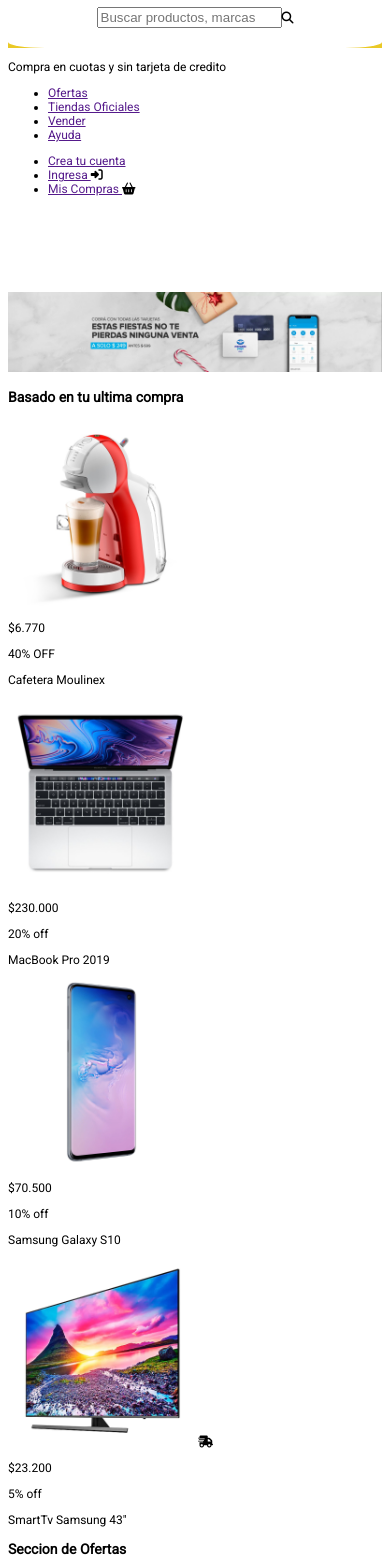
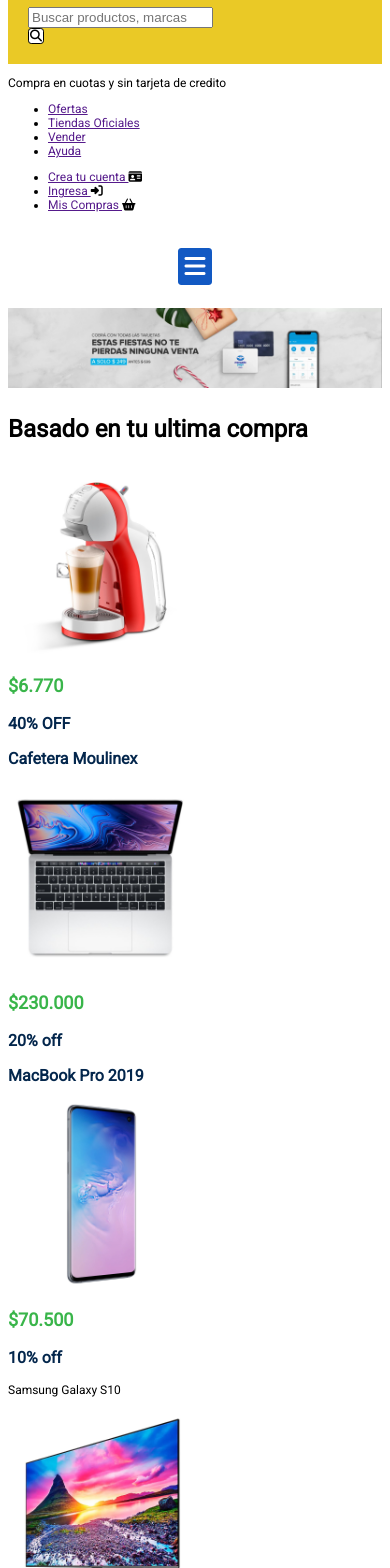
Before and after one commit to Leito1982/MercadoLiebre, a website: page views/home.html in a window 390 px wide. Shown: the part 121-1689 px from the top of the page. Drawn offline with Linux system fonts and the light colour scheme.

Commit message:
mejorando algunas cuestiones

```diff
--- a/public/css/style.css
+++ b/public/css/style.css
@@ -9,6 +9,7 @@
     --Verde: #39b54a;
 }
 
+/* Estructura */
 body {
 
     font-family: "roboto", sans-serif;
@@ -19,17 +20,71 @@
     background-color: var(--Amarillo);
 }
 
+article {
+
+}
+
 .burger-menu {
     text-align: center;
-    padding: 10px;
+    padding: 20px;
 }
 
-.pagos {
+
+.formas_pagos {
     text-align: center;
 }
 
 footer {
     background-color: var(--Gris-claro);
+}
+
+/* Titulos */
+
+
+.titulares {
+    font-size: 24px;
+    font-weight: bold;
+}
+
+.precio {
+    font-size: 18px;
+    font-weight: bold;
+    color: var(--Verde);
+}
+
+.descuento {
+    font-size: 16px;
+    font-weight: bold;
+    color: var(--Azul);
+}
+
+.descripcion {
+    font-size: 16px;
+    font-weight: bold;
+    color: var(--Azul);
+}
+
+
+#buscador {
+    /* background-color: white; */
+    color: black;
+    font-size: 1em;
+    padding: 20px;
+    border-radius: 10%;
+    /*   text-align: center; */
+}
+
+
+
+/* iconos */
+
+.fa-bars {
+    color: white;
+    background-color: var(--Celeste);
+    font-size: 2em;
+    padding: 2%;
+    margin: 1%;
+    border-radius: 10%;
 }
 
 .fa-credit-card {
@@ -49,31 +104,13 @@
     font-size: 2em;
     color: var(--Azul);
 }
-.precio {
-    font-size: 20px;
-    font-weight: bold;
-    color: var(--Verde);
+
+.fa-search {
+    background-color: white;
+    border-radius: 20%;
+    padding: 1px;
+    border: solid 1px black;
 }
 
-#buscador{
-    background-color: white;
-    color: black;
-    font-size: 1em;
-    padding: 20px;
-    border-radius: 10%;
-    text-align: center;
-}
-
-.fa-bars{
-    color: white;
-    background-color: var(--light-blue);
-    font-size: 2em;
-    padding: 2%;
-    margin: 1%;
-    border-radius: 10%;
-}
-
-.burger-menu{
-    text-align: center;
-    padding: 20px;
-}
+/* Elementos particulares */
+#logo {}
--- a/views/home.html
+++ b/views/home.html
@@ -26,11 +26,15 @@
 <body>
 
     <header>
+        <div id="logo">
         <img src="/images/logo-mercado-liebre.svg" alt="logo">
+        </div>
         <nav id="buscador">
             <div class="search-bar-container">
-                <input type="search-text" placeholder="Buscar productos, marcas"><i class="fa fa-search"></i>
+                <input type="search-text" placeholder="Buscar productos, marcas"></i>
+               <div><i class="fa fa-search"></i> </div>
             </div>
+
         </nav>
 
     </header>
@@ -52,13 +56,13 @@
 
         <section>
             <ul>
-                <li> <a href=""> Crea tu cuenta </a> </li>
+                <li> <a href=""> Crea tu cuenta </a> <i class="fa-solid fa-id-card"></i> </li>
                 <li> <a href=""> Ingresa </a> <i class="fas fa-sign-in-alt"></i>  </li>
                 <li> <a href=""> Mis Compras </a> <i class="fas fa-shopping-basket"></i> </li>
 
             </ul>
             <div class="burger-menu">
-                <i class="fas fa-bars"></i>
+                <i class="fa-solid fa-bars"></i>
             </div>
 
         </section>
@@ -66,36 +70,36 @@
             <img width="100%" src="/images/img-home-banner.jpg" alt="">
         </section>
         <section>
-            <h3> Basado en tu ultima compra</h3>
+            <h3 class="titulares"> Basado en tu ultima compra</h3>
             <article>
                 <img width="50%" src="/images/img-cafetera-moulinex.jpg" alt="cafetera">
-                <p>$6.770</p>
-                <p>40% OFF</p>
-                <p>Cafetera Moulinex</p>
+                <p class="precio">$6.770</p>
+                <p class="descuento">40% OFF</p>
+                <p class="descripcion">Cafetera Moulinex</p>
             </article>
 
             <article>
                 <img width="50%" src="/images/img-macbook-pro-2019.jpg" alt="imagen de MacBook">
-                <p>$230.000</p>
-                <p>20% off</p>
-                <p>MacBook Pro 2019</p>
+                <p class="precio">$230.000</p>
+                <p class="descuento">20% off</p>
+                <p class="descripcion">MacBook Pro 2019</p>
 
             </article>
 
             <article>
                 <img width="50%" src="/images/img-samsung-galaxy-s10.jpg" alt="imagen del Samsung Galaxy">
-                <p>$70.500</p>
-                <p>10% off</p>
-                <p>Samsung Galaxy S10</p>
+                <p class="precio" >$70.500</p>
+                <p  class="descuento" >10% off</p>
+                <p class="descripciones" >Samsung Galaxy S10</p>
 
             </article>
 
             <article>
                 <img width="50%" src="/images/img-tv-samsung-smart.jpg" alt="imagen del SmartTv">
                 <i class="fa-solid fa-truck-fast"></i>
-                <p>$23.200</p>
-                <p>5% off</p>
-                <p>SmartTv Samsung 43"</p>
+                <p class="precio">$23.200</p>
+                <p class="descuento">5% off</p>
+                <p class="descripciones">SmartTv Samsung 43"</p>
 
             </article>
 
@@ -107,7 +111,7 @@
         </section>
 
         <section>
-            <h3> Seccion de Ofertas</h3>
+            <h3 class="titulares"> Seccion de Ofertas</h3>
             <article>
                 <img width="50%" src="/images/img-cafetera-moulinex.jpg" alt="cafetera">
                 <p class="precio">$6.770</p>
@@ -118,24 +122,24 @@
             <article>
                 <img width="50%" src="/images/img-macbook-pro-2019.jpg" alt="imagen de MacBook">
                 <p class="precio">$230.000</p>
-                <p>20% off</p>
-                <p>MacBook Pro 2019</p>
+                <p class="descuento">20% off</p>
+                <p class="descripcion">MacBook Pro 2019</p>
 
             </article>
 
             <article>
                 <img width="50%" src="/images/img-samsung-galaxy-s10.jpg" alt="imagen del Samsung Galaxy">
                 <p class="precio">$70.500</p>
-                <p>10% off</p>
-                <p>Samsung Galaxy S10</p>
+                <p class="descuento">10% off</p>
+                <p class="descripcion">Samsung Galaxy S10</p>
 
             </article>
 
             <article>
                 <img width="50%" src="/images/img-tv-samsung-smart.jpg" alt="imagen del SmartTv">
                 <p class ="precio"> $23.200 </p>
-                <p>5% off</p>
-                <p>SmartTv Samsung 43"</p>
+                <p class="descuento">5% off</p>
+                <p class="descripcion">SmartTv Samsung 43"</p>
 
             </article>
 
@@ -144,7 +148,7 @@
     </main>
 
     <footer>
-        <section class="pagos">
+        <section class="formas_pagos">
 
 
             <i class="fa-regular fa-credit-card"></i>
@@ -160,6 +164,7 @@
                 <i class="fa-solid fa-user-shield"></i>
             <h3>Seguridad de principio a fin</h3>
             <p>No te gusta? Devolvelo. En Mercado Liebre no hay nada que no puedas hacer porque estas siempre protegido.</p>
+            <p>Copyright 1999-2020 MercadoLiebre S.R.L.</p>
 
         </section>
 
```
